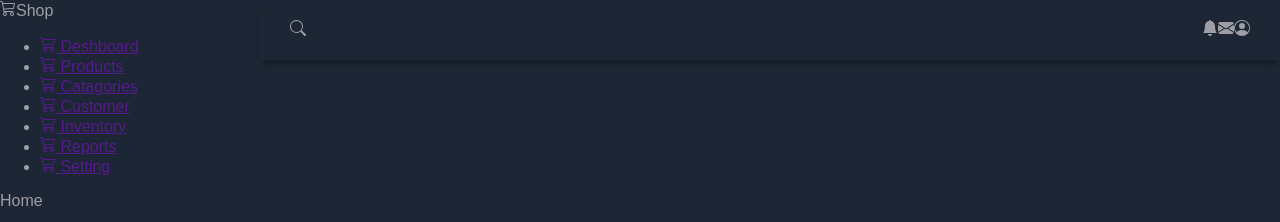
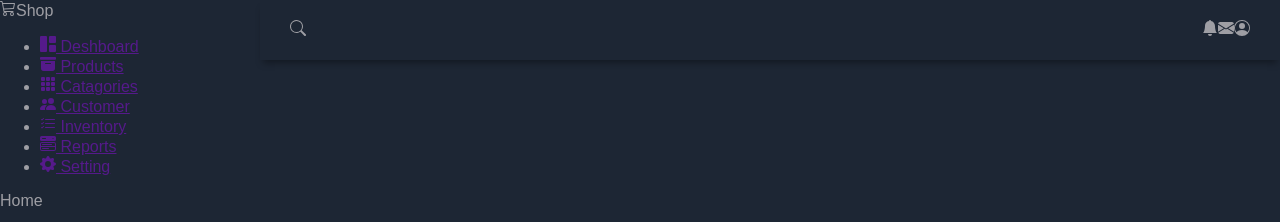
Before and after one commit to Didar2255/Deshboard, a React (Vite) app: page / in a window 1280 px wide. Shown: the top 222 px of the page. Built offline with nearby package versions, Linux system fonts and the light colour scheme.

Commit message:
Add sidebar menu icon

```diff
--- a/src/SideBar.jsx
+++ b/src/SideBar.jsx
@@ -1,5 +1,5 @@
 import React from 'react'
-import { BsCart3 } from 'react-icons/bs'
+import { BsCart3, BsGrid1X2Fill, BsFillArchiveFill, BsFillGrid3X3GapFill, BsPeopleFill, BsListCheck, BsMenuButtonWideFill, BsFillGearFill } from 'react-icons/bs'
 function SideBar() {
     return (
         <aside id="sidebar">
@@ -12,37 +12,37 @@ function SideBar() {
             <ul className='sidebar-list'>
                 <li className='sidebar-list-item'>
                     <a href="">
-                        <BsCart3 className='icon' /> Deshboard
+                        <BsGrid1X2Fill className='icon' /> Deshboard
                     </a>
                 </li>
                 <li className='sidebar-list-item'>
                     <a href="">
-                        <BsCart3 className='icon' /> Products
+                        <BsFillArchiveFill className='icon' /> Products
                     </a>
                 </li>
                 <li className='sidebar-list-item'>
                     <a href="">
-                        <BsCart3 className='icon' /> Catagories
+                        <BsFillGrid3X3GapFill className='icon' /> Catagories
                     </a>
                 </li>
                 <li className='sidebar-list-item'>
                     <a href="">
-                        <BsCart3 className='icon' /> Customer
+                        <BsPeopleFill className='icon' /> Customer
                     </a>
                 </li>
                 <li className='sidebar-list-item'>
                     <a href="">
-                        <BsCart3 className='icon' /> Inventory
+                        <BsListCheck className='icon' /> Inventory
                     </a>
                 </li>
                 <li className='sidebar-list-item'>
                     <a href="">
-                        <BsCart3 className='icon' /> Reports
+                        <BsMenuButtonWideFill className='icon' /> Reports
                     </a>
                 </li>
                 <li className='sidebar-list-item'>
                     <a href="">
-                        <BsCart3 className='icon' /> Setting
+                        <BsFillGearFill className='icon' /> Setting
                     </a>
                 </li>
             </ul>
```
